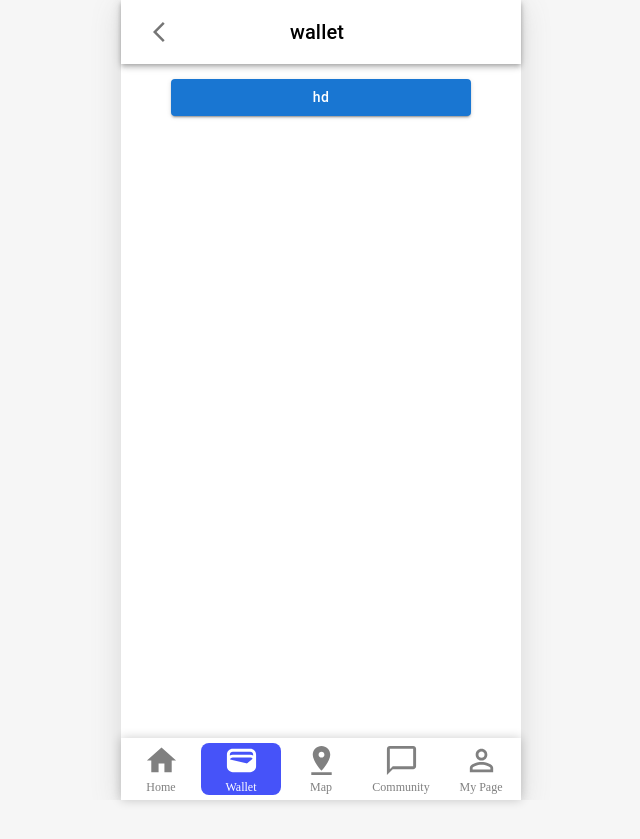
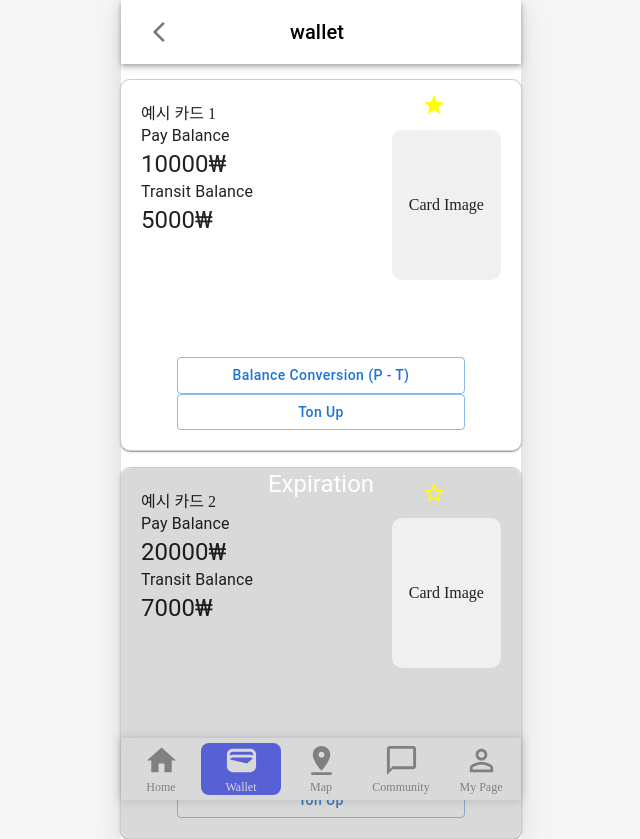
Before and after one commit to v6-yeogaekgi/FE_yeogaekgi, a React (Create React App) app: page /wallet in a window 1280 px wide. Shown: the whole page, without its empty margins (319-959 px from the left). Before the commit the page ends 800 px from the top, so only its background shows below. Built offline with nearby package versions, Linux system fonts and the light colour scheme.

Commit message:
feat: card list

```diff
--- a/package.json
+++ b/package.json
@@ -12,6 +12,7 @@
     "@testing-library/jest-dom": "^5.17.0",
     "@testing-library/react": "^13.4.0",
     "@testing-library/user-event": "^13.5.0",
+    "axios": "^1.7.4",
     "react": "^18.3.1",
     "react-dom": "^18.3.1",
     "react-router-dom": "^6.26.0",
--- a/src/App.css
+++ b/src/App.css
@@ -1,6 +1,3 @@
-.App {
-  text-align: center;
-}
 
 .App-logo {
   height: 40vmin;
--- a/src/App.js
+++ b/src/App.js
@@ -3,7 +3,6 @@ import React, {useState} from "react";
 import { BrowserRouter as Router, Routes, Route } from 'react-router-dom';
 import Footer from "./layout/Footer/Footer";
 import Header from "./layout/Header/Header";
-import BasicButton from './components/BasicButton/BasicButton';
 import Wallet from './pages/Wallet/Wallet';
 import HomePage from './pages/Home/Home';
 import Community from './pages/Community/Community';
@@ -16,9 +15,8 @@ const PageLayout = ({ children, menuName }) => {
             <Header
                 menuName={menuName}
             />
-            <div className="App">
+            <div>
                 {children}
-                <BasicButton width={300} text={"hd"} variant={'contained'} />
             </div>
             <Footer />
         </>
@@ -29,7 +27,7 @@ function App() {
     return (
         <Router>
             <Routes>
-                <Route path={"/"} element={<PageLayout menuName={'home'}><HomePage /></PageLayout>} />
+                <Route path={'/'} element={<PageLayout menuName={'home'}><HomePage /></PageLayout>} />
                 <Route path={"/home"} element={<PageLayout menuName={'home'}><HomePage /></PageLayout>} />
                 <Route path={"/wallet"} element={<PageLayout menuName={'wallet'}><Wallet /></PageLayout>} />
                 <Route path={"/map"} element={<PageLayout menuName={'map'}><Map/></PageLayout>} />
--- a/src/components/StarCheckbox/StarCheckBox.js
+++ b/src/components/StarCheckbox/StarCheckBox.js
@@ -3,9 +3,10 @@ import Checkbox from "@mui/material/Checkbox";
 import StarBorderIcon from "@mui/icons-material/StarBorder";
 import StarIcon from "@mui/icons-material/Star";
 
-const StarCheckbox = ({ onClick }) => {
+const StarCheckbox = ({ onClick, checked }) => {
     return (
         <Checkbox
+            checked={checked}
             icon={<StarBorderIcon />}
             checkedIcon={<StarIcon />}
             sx={{
--- /dev/null
+++ b/src/components/UserCard/UserCard.js
@@ -0,0 +1,109 @@
+import { Grid, Typography, Paper, IconButton } from '@mui/material';
+import StarCheckbox from '../StarCheckbox/StarCheckBox';
+import BasicButton from '../BasicButton/BasicButton';
+import { Image } from '@mui/icons-material';
+import ArrowBackIosIcon from '@mui/icons-material/ArrowBackIos';
+import * as React from 'react';
+
+const commonPaperStyle = {
+    width: '90%',
+    height: '330px',
+    border: '1px solid #ccc',
+    borderRadius: '10px',
+    padding: '20px',
+    display: 'flex',
+    flexDirection: 'column',
+    justifyContent: 'space-between',
+    position: 'relative',  // 추가: 오버레이 위치 기준점
+};
+
+const CardImage = () => (
+    <div style={{
+        width: '100%',
+        height: '150px',
+        backgroundColor: '#f0f0f0',
+        display: 'flex',
+        justifyContent: 'center',
+        alignItems: 'center',
+        borderRadius: '10px',
+        marginTop: '30px'
+    }}>
+        Card Image
+    </div>
+    // <IconButton
+    //     onClick={() => {
+    //     //     상세 이동
+    //     }}
+    // >
+    // {/* 카드 이미지 임포트 */}
+    // </IconButton>
+);
+
+const CardButtons = () => (
+    <div style={{ display: 'flex', flexDirection: 'column', alignItems: 'center' }}>
+        <BasicButton
+            text={'Balance Conversion (P - T)'}
+            width={'80%'}
+            variant={'outlined'}
+            onClick={() => {alert('clicked Balance Conversion (P - T)')}}
+            style={{ marginBottom: '10px' }}
+        />
+        <BasicButton
+            text={'Ton Up'}
+            width={'80%'}
+            variant={'outlined'}
+            onClick={() => {alert('clicked Ton Up')}}
+        />
+    </div>
+);
+
+const Overlay = () => (
+    <div style={{
+        position: 'absolute',
+        top: 0,
+        left: 0,
+        right: 0,
+        bottom: 0,
+        backgroundColor: 'rgba(128, 128, 128, 0.3)',
+        display: 'flex',
+        justifyContent: 'center',
+        // alignItems: 'center',
+        zIndex: 1,
+        borderRadius: '10px',
+    }}>
+        <Typography variant="h5" style={{ color: 'white' }}>Expiration</Typography>
+    </div>
+);
+
+export default function UserCard({ data }) {
+    const { status, card_name, pay_balance, transit_balance, starred } = data;
+    const isActive = status !== 0;
+
+    return (
+        <Paper style={commonPaperStyle}>
+            {!isActive && <Overlay />}
+            <Grid container spacing={2} style={{ zIndex: 2 }}>
+                <Grid item xs={8}>
+                    <Typography variant="h7">{card_name}</Typography>
+                    <Typography>Pay Balance </Typography>
+                    <Typography variant="h5">{pay_balance}₩</Typography>
+                    <Typography>Transit Balance </Typography>
+                    <Typography variant="h5">{transit_balance}₩</Typography>
+                </Grid>
+                <Grid item xs={4} style={{ position: 'relative' }}>
+                    <div style={{
+                        position: 'absolute',
+                        top: 0,
+                        left: '30%',
+                        display: 'flex',
+                        alignItems: 'center'
+                    }}>
+                        <StarCheckbox checked={isActive && starred === 1} />
+                    </div>
+                    <CardImage />
+                </Grid>
+            </Grid>
+            <CardButtons />
+        </Paper>
+    );
+}
--- a/src/pages/Wallet/Wallet.js
+++ b/src/pages/Wallet/Wallet.js
@@ -1,6 +1,66 @@
+import Box from '@mui/material/Box';
+import { useEffect, useState } from 'react';
+import UserCard from '../../components/UserCard/UserCard';
+import axios from 'axios';
+
 export default function Wallet(props) {
+    const [data, setData] = useState(null);
+    const [param, setParam] = useState({
+        page: 1,
+    });
+
+    const [error, setError] = useState(null);
+
+    const getApi = () => {
+        axios
+            .get("https://api.yeogaekgi.site", { params: param })
+            .then((res) => {
+                setData(res.data.result.content);
+            })
+            .catch((err) => {
+                console.error("API 요청 중 오류 발생:", err);
+                setError("데이터를 불러오는 데 실패했습니다.");
+            });
+    };
+
+    useEffect(() => {
+        if (process.env.NODE_ENV !== 'development') {
+            getApi();
+        } else {
+            setData([
+                {
+                    card_name: '예시 카드 1',
+                    design: '디자인 예시',
+                    pay_balance: 10000,
+                    transit_balance: 5000,
+                    status: 1,
+                    starred: 1
+                },
+                {
+                    card_name: '예시 카드 2',
+                    design: '디자인 예시',
+                    pay_balance: 20000,
+                    transit_balance: 7000,
+                    status: 0,
+                    starred: 0
+                },
+                // {
+                //     card_name: '예시 카드 3',
+                //     design: '디자인 예시',
+                //     pay_balance: 20000,
+                //     transit_balance: 7000,
+                //     status: 1,
+                //     starred: 0
+                // },
+            ]);
+        }
+    }, []);
+
     return (
-        <>
-        </>
+        <Box sx={{ display: 'flex', flexDirection: 'column', alignItems: 'center', width: '100%', gap: 2 }}>
+            {data && data.map((cardData, index) => (
+                <UserCard key={index} data={cardData} />
+            ))}
+        </Box>
     );
 }
```
Also changed, not shown: src/components/SettingsDrawer/SettingsDrawer.js (+38 -30 lines), 1 other file (tests, documents, lock files or other folders).
